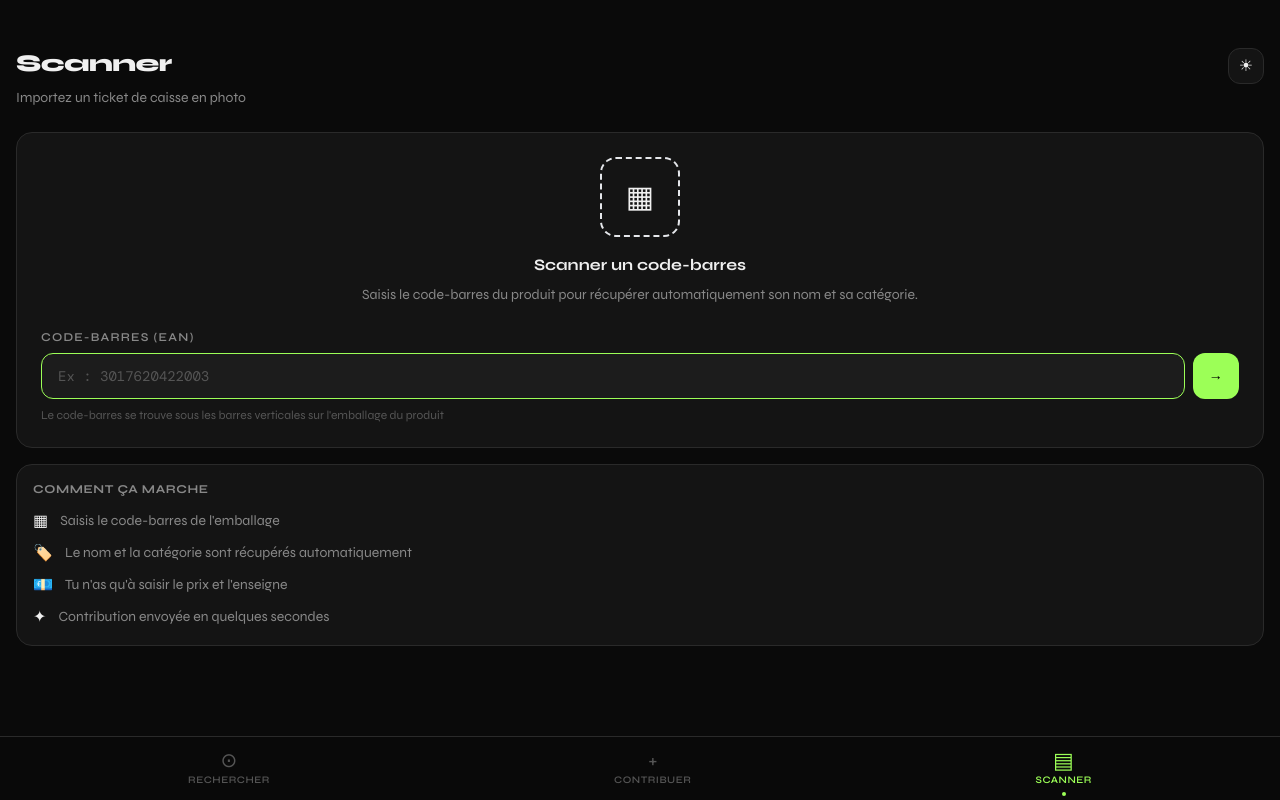
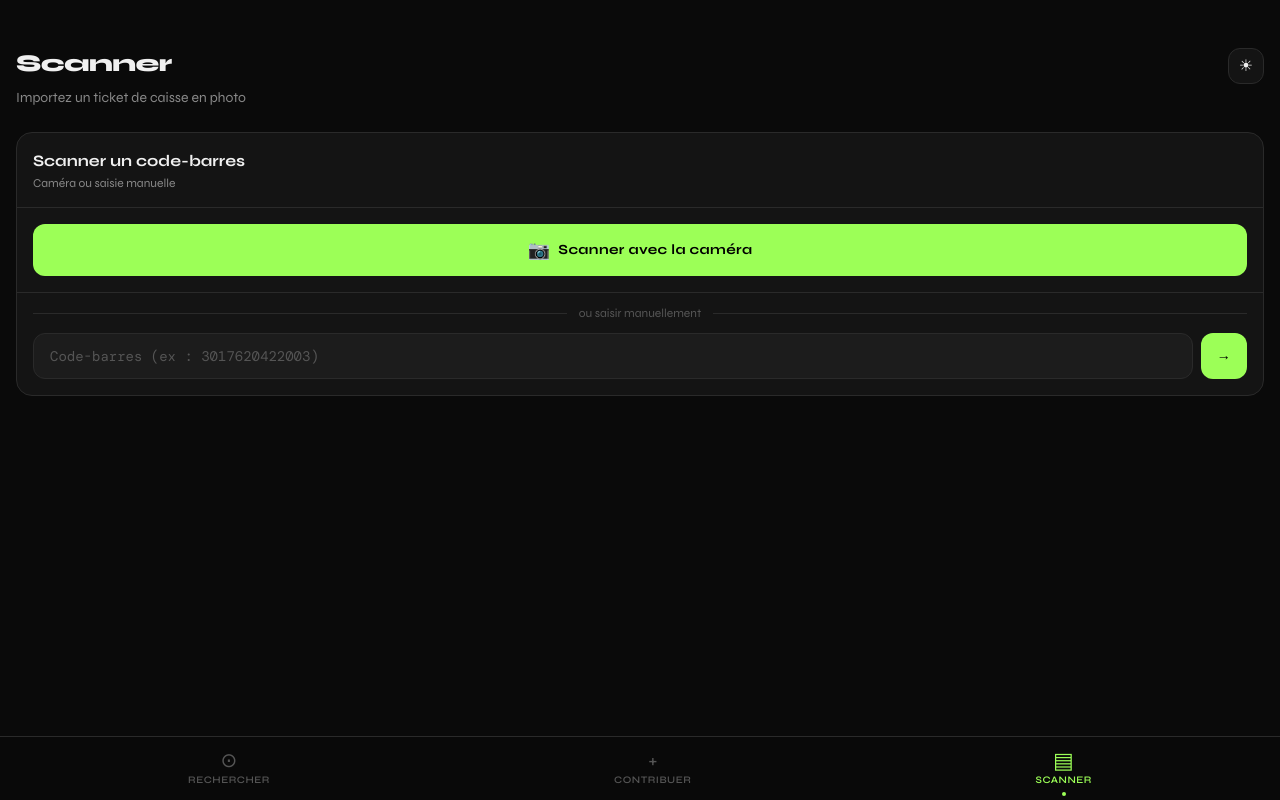
Before and after one commit to Auremens/PrixMatch, a Next.js app in the folder prixmatch/: page /scanner in a window 1280 px wide. Built offline with nearby package versions, Linux system fonts and the light colour scheme; a web font is replaced by a local one.

Commit message:
Add files via upload

```diff
--- a/prixmatch/components/ScannerView.tsx
+++ b/prixmatch/components/ScannerView.tsx
@@ -316,20 +316,26 @@ export default function ScannerView() {
   // ---- Écran d'accueil scanner ----
   return (
     <div className="space-y-4">
-      <div className="carte p-6 text-center">
-        <div className="w-20 h-20 mx-auto mb-4 bg-accent/10 rounded-2xl flex items-center justify-center border-2 border-dashed border-accent/40">
-          <span className="text-3xl">▦</span>
+      <div className="carte overflow-hidden">
+        <div className="p-4 border-b border-bord">
+          <h2 className="font-display font-700 text-base text-texte">Scanner un code-barres</h2>
+          <p className="text-secondaire text-xs mt-0.5">Caméra ou saisie manuelle</p>
         </div>
-        <h2 className="font-display font-700 text-base text-texte mb-2">
-          Scanner un code-barres
-        </h2>
-        <p className="text-secondaire text-sm mb-6">
-          Saisis le code-barres du produit pour récupérer automatiquement son nom et sa catégorie.
-        </p>
 
-        {/* Saisie manuelle du code-barres */}
-        <div className="text-left space-y-2">
-          <label className="label" htmlFor="ean-input">Code-barres (EAN)</label>
+        {/* Bouton caméra */}
+        <div className="p-4 border-b border-bord">
+          <ScannerCamera onDetecte={rechercherProduit} />
+        </div>
+
+        {/* Séparateur */}
+        <div className="flex items-center gap-3 px-4 py-3">
+          <div className="flex-1 h-px bg-bord" />
+          <span className="text-tertiaire text-xs font-display">ou saisir manuellement</span>
+          <div className="flex-1 h-px bg-bord" />
+        </div>
+
+        {/* Saisie manuelle */}
+        <div className="px-4 pb-4 space-y-2">
           <div className="flex gap-2">
             <input
               ref={inputEanRef}
@@ -337,12 +343,11 @@ export default function ScannerView() {
               type="text"
               inputMode="numeric"
               className="input-base font-mono flex-1"
-              placeholder="Ex : 3017620422003"
+              placeholder="Code-barres (ex : 3017620422003)"
               value={codeEanSaisi}
               onChange={e => setCodeEanSaisi(e.target.value.replace(/\D/g, ''))}
               onKeyDown={e => e.key === 'Enter' && rechercherProduit(codeEanSaisi)}
               maxLength={14}
-              autoFocus
             />
             <button
               type="button"
@@ -353,30 +358,110 @@ export default function ScannerView() {
               →
             </button>
           </div>
-          <p className="text-tertiaire text-xs font-display">
-            Le code-barres se trouve sous les barres verticales sur l'emballage du produit
-          </p>
         </div>
 
-        {erreur && <p className="text-erreur text-sm font-display mt-3 text-left">{erreur}</p>}
-      </div>
-
-      <div className="carte p-4 space-y-2">
-        <h3 className="font-display font-700 text-xs uppercase tracking-wider text-secondaire mb-3">
-          Comment ça marche
-        </h3>
-        {[
-          ['▦', 'Saisis le code-barres de l\'emballage'],
-          ['🏷️', 'Le nom et la catégorie sont récupérés automatiquement'],
-          ['💶', 'Tu n\'as qu\'à saisir le prix et l\'enseigne'],
-          ['✦', 'Contribution envoyée en quelques secondes'],
-        ].map(([icone, texte]) => (
-          <div key={texte} className="flex items-center gap-3">
-            <span className="text-base flex-shrink-0">{icone}</span>
-            <span className="text-secondaire text-sm">{texte}</span>
-          </div>
-        ))}
+        {erreur && <p className="text-erreur text-sm font-display px-4 pb-4">{erreur}</p>}
       </div>
     </div>
   );
 }
+
+// ============================================================
+// Composant caméra — décode les codes-barres en temps réel
+// ============================================================
+function ScannerCamera({ onDetecte }: { onDetecte: (ean: string) => void }) {
+  const videoRef = useRef<HTMLVideoElement>(null);
+  const [actif, setActif] = useState(false);
+  const [erreurCam, setErreurCam] = useState('');
+  const streamRef = useRef<MediaStream | null>(null);
+  const scannerRef = useRef<unknown>(null);
+
+  const demarrer = async () => {
+    setErreurCam('');
+    try {
+      // Import dynamique pour éviter les erreurs SSR
+      const { BrowserMultiFormatReader } = await import('@zxing/library');
+      const reader = new BrowserMultiFormatReader();
+      scannerRef.current = reader;
+
+      const stream = await navigator.mediaDevices.getUserMedia({
+        video: { facingMode: 'environment', width: { ideal: 1280 }, height: { ideal: 720 } }
+      });
+      streamRef.current = stream;
+
+      if (videoRef.current) {
+        videoRef.current.srcObject = stream;
+        await videoRef.current.play();
+        setActif(true);
+
+        // Lancer le scan en continu
+        reader.decodeFromVideoElement(videoRef.current, (result, err) => {
+          if (result) {
+            const ean = result.getText();
+            arreter();
+            onDetecte(ean);
+          }
+        });
+      }
+    } catch (e: unknown) {
+      const msg = (e as Error)?.message ?? '';
+      if (msg.includes('Permission') || msg.includes('NotAllowed')) {
+        setErreurCam('Accès à la caméra refusé. Autorise l\'accès dans les paramètres.');
+      } else {
+        setErreurCam('Impossible d\'ouvrir la caméra.');
+      }
+    }
+  };
+
+  const arreter = () => {
+    if (streamRef.current) {
+      streamRef.current.getTracks().forEach(t => t.stop());
+      streamRef.current = null;
+    }
+    if (scannerRef.current && typeof (scannerRef.current as {reset?: () => void}).reset === 'function') {
+      (scannerRef.current as {reset: () => void}).reset();
+    }
+    setActif(false);
+  };
+
+  // Nettoyage au démontage
+  useEffect(() => { return () => arreter(); }, []);
+
+  if (actif) {
+    return (
+      <div className="space-y-3">
+        <div className="relative rounded-xl overflow-hidden bg-black" style={{ aspectRatio: '4/3' }}>
+          <video ref={videoRef} className="w-full h-full object-cover" playsInline muted />
+          {/* Viseur central */}
+          <div className="absolute inset-0 flex items-center justify-center pointer-events-none">
+            <div className="w-56 h-32 border-2 border-accent rounded-xl opacity-80">
+              <div className="absolute top-0 left-0 w-6 h-6 border-t-2 border-l-2 border-accent rounded-tl-xl" />
+              <div className="absolute top-0 right-0 w-6 h-6 border-t-2 border-r-2 border-accent rounded-tr-xl" />
+              <div className="absolute bottom-0 left-0 w-6 h-6 border-b-2 border-l-2 border-accent rounded-bl-xl" />
+              <div className="absolute bottom-0 right-0 w-6 h-6 border-b-2 border-r-2 border-accent rounded-br-xl" />
+            </div>
+          </div>
+          {/* Ligne de scan animée */}
+          <div className="absolute inset-x-8 top-1/2 h-0.5 bg-accent opacity-60 animate-pulse" />
+        </div>
+        <p className="text-secondaire text-xs font-display text-center">
+          Pointe vers le code-barres du produit
+        </p>
+        <button type="button" className="btn-secondaire w-full text-sm" onClick={arreter}>
+          Annuler
+        </button>
+      </div>
+    );
+  }
+
+  return (
+    <div className="space-y-2">
+      <button type="button" className="btn-primaire w-full flex items-center justify-center gap-2"
+        onClick={demarrer}>
+        <span className="text-lg">📷</span>
+        Scanner avec la caméra
+      </button>
+      {erreurCam && <p className="text-erreur text-xs font-display">{erreurCam}</p>}
+    </div>
+  );
+}
```
